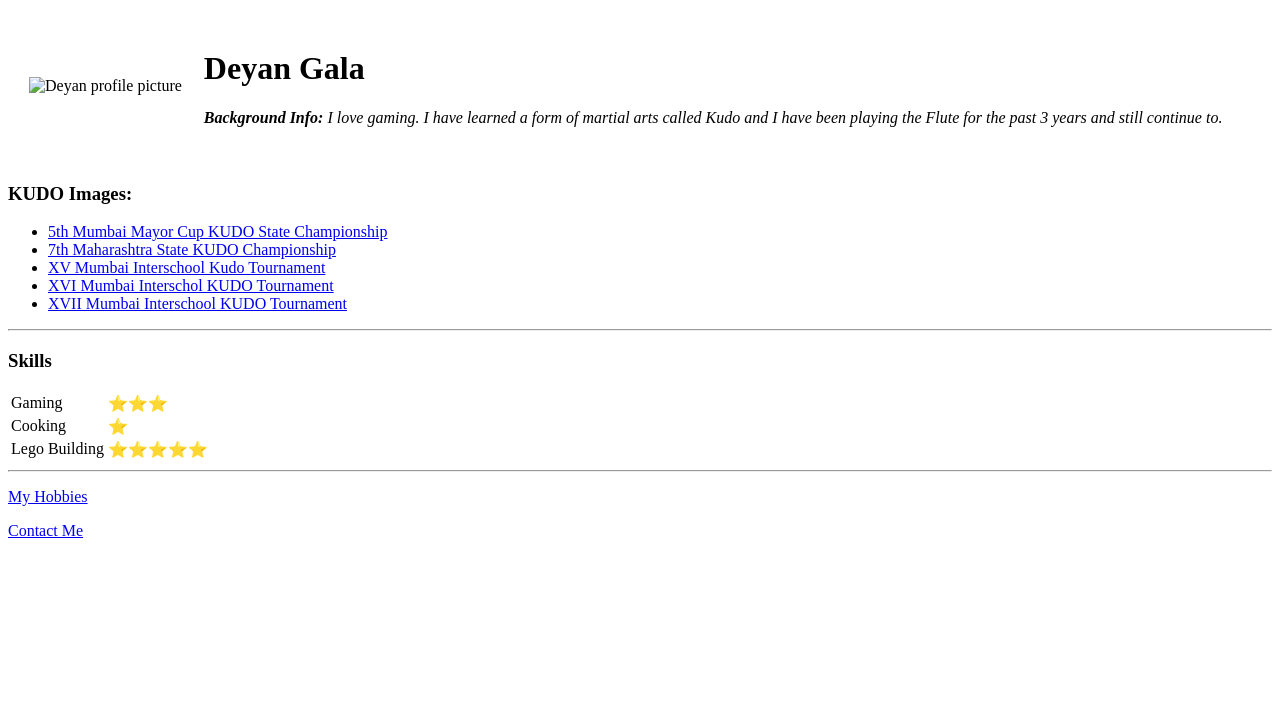
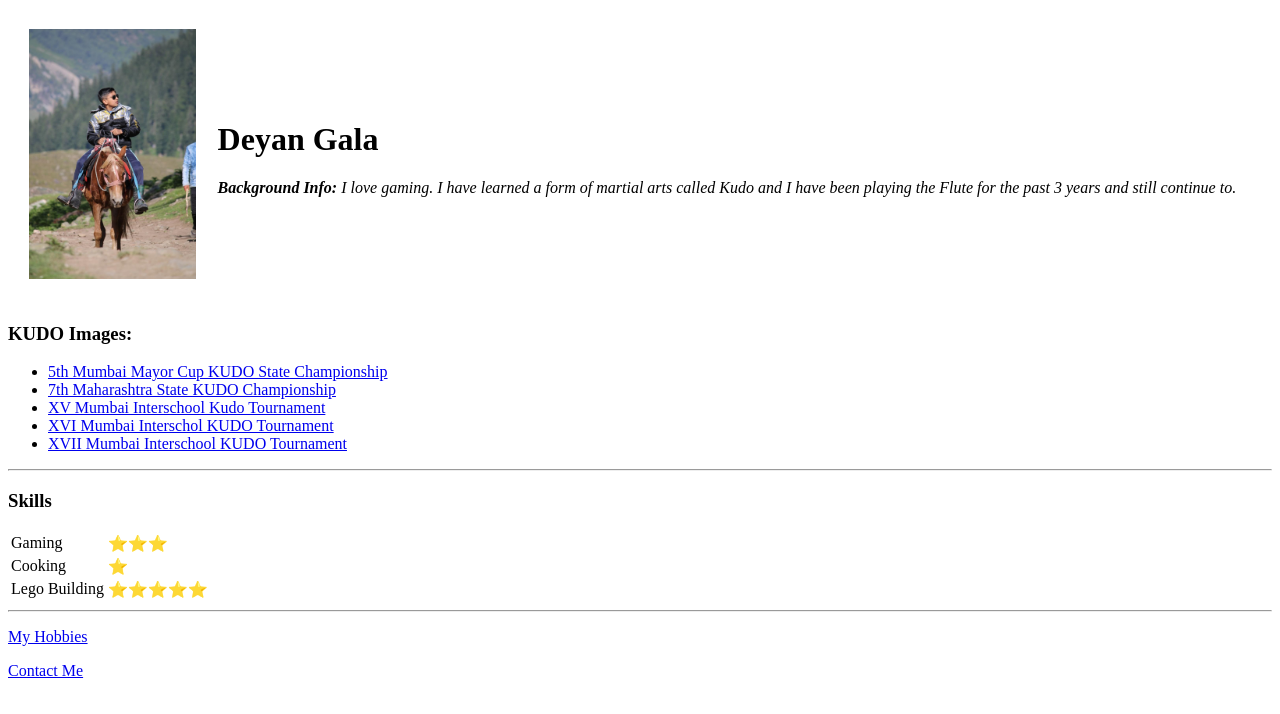
Before and after one commit to Deyan7/cv, a plain HTML site: page index.html in a window 1280 px wide. Drawn offline with Linux system fonts and the light colour scheme; files whose address does not match are found by name.

Commit message:
Update index.html

```diff
--- a/index.html
+++ b/index.html
@@ -9,7 +9,7 @@
 <body>
   <table cellspacing="20">
     <tr>
-      <td><img src="file:///Users/apple/Desktop/Home/Pics/298e2c2f-8d84-44ad-b2f4-ddeb76091842.JPG" alt="Deyan profile picture" widht="200" height="250"></td>
+      <td><img src="file:///Users/apple/Desktop/Web%20Development/HTML%20-%20Personal%20Site/Images/Deyan%20-%20Kashmir%20COPY.JPG" alt="Deyan profile picture" widht="200" height="250"></td>
       <td>
         <h1>Deyan Gala</h1>
         <p><em><strong>Background Info: </strong> I love gaming. I have learned a form of martial arts called Kudo and I have been playing the Flute for the past 3 years and
```
